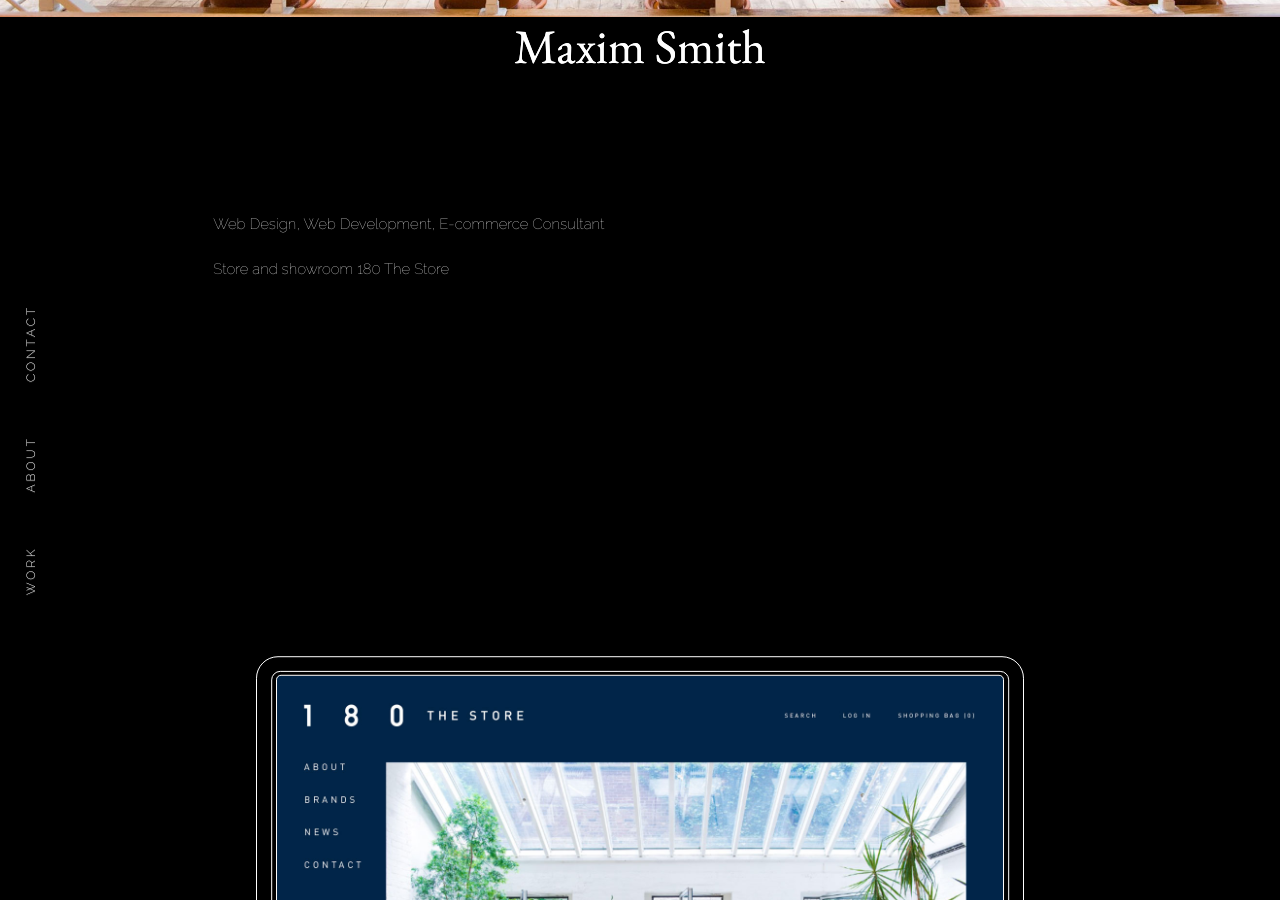
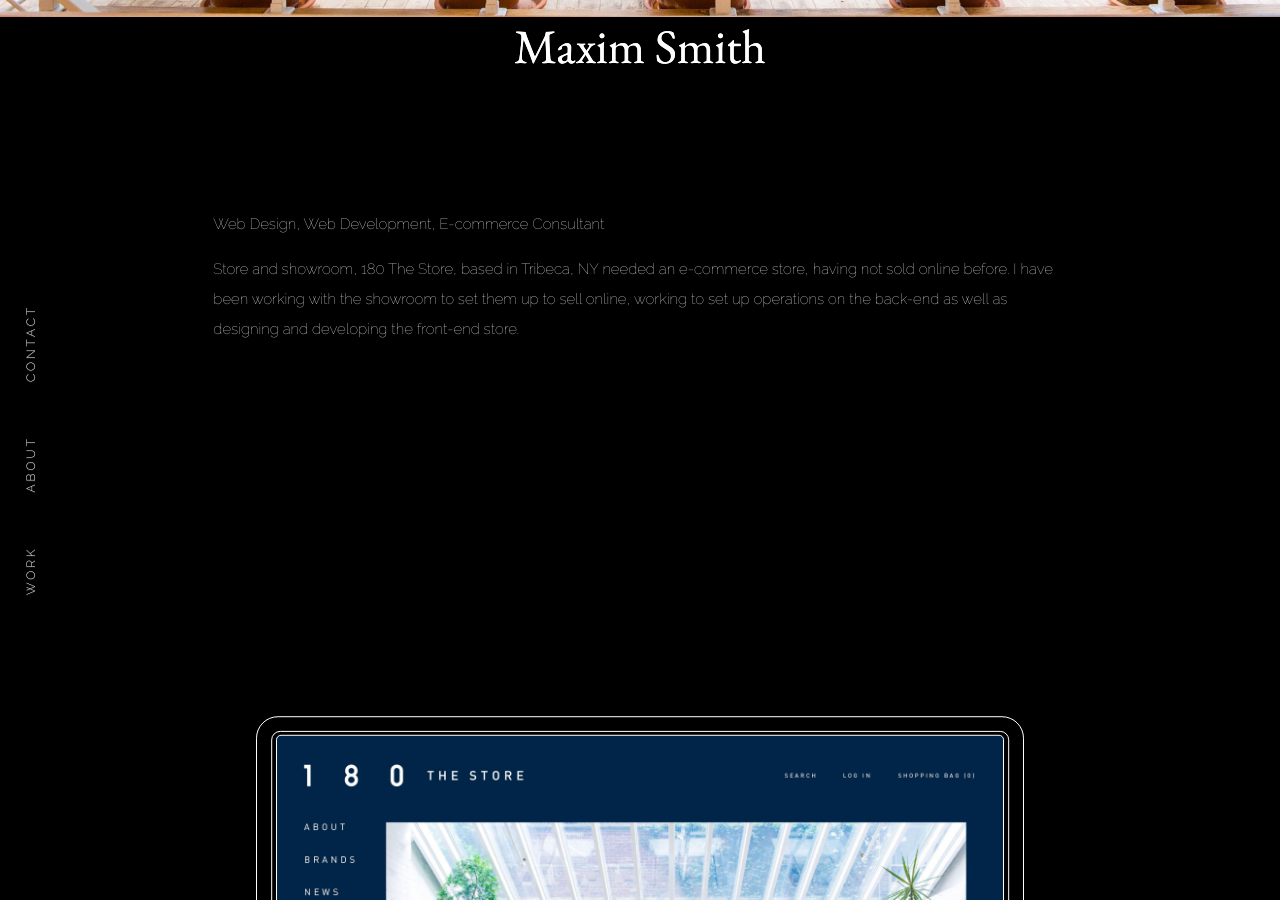
Before and after one commit to Maximsmith/Maximsmith, a Jekyll site: the page built from work/proj-2.html, in a window 1280 px wide and 900 px high, scrolled down 883 px. Built offline with Jekyll 4.4.1, drawn with Linux system fonts in a browser that asks for light colours.

Commit message:
Update settings.yml

```diff
--- a/_data/settings.yml
+++ b/_data/settings.yml
@@ -58,7 +58,7 @@ project-1:
   description: '
   <p>Art Direction, Web Design, Web Development, Print & Packaging Design</p>
 
-  <p>MiN New York is a niche luxury perfume brand based in SoHo, New York. This last year the brand has also ventured into eyewear. My role primarily looks after digital, print and packaging design. I have Designed and developed the current ecommerce website (min.com), wholesale website (MiNProfessionals.com), email marketing and landing pages. I have also been maintained an operations management role for flagship SoHo store, Wholesale, and ecommerce platforms. Other duties include print and packaging design, product photography, image retouching and creative direction.</p>'}
+  <p>MiN New York is a niche luxury perfume brand based in SoHo, New York. My role primarily looked after digital, print and packaging design. I had Designed and developed the main ecommerce website (min.com), wholesale website (MiNProfessionals.com), email marketing and landing pages. I also maintained an operations management role for the flagship SoHo store, Wholesale accounts, and ecommerce platforms. Other duties included product photography, image retouching and creative direction.</p>'}
 
 project-2:
 - {name: 180 The Store,
@@ -66,7 +66,7 @@ project-2:
   file: '',
   description: '<p>Web Design, Web Development, E-commerce Consultant</p>
 
-  <p>Store and showroom 180 The Store</p>'}
+  <p>Store and showroom, 180 The Store, based in Tribeca, NY needed an e-commerce store, having not sold online before. I have been working with the showroom to set them up to sell online, working to set up operations on the back-end as well as designing and developing the front-end store.</p>'}
 
 project-3:
 - {name: FOSSIL,
```
